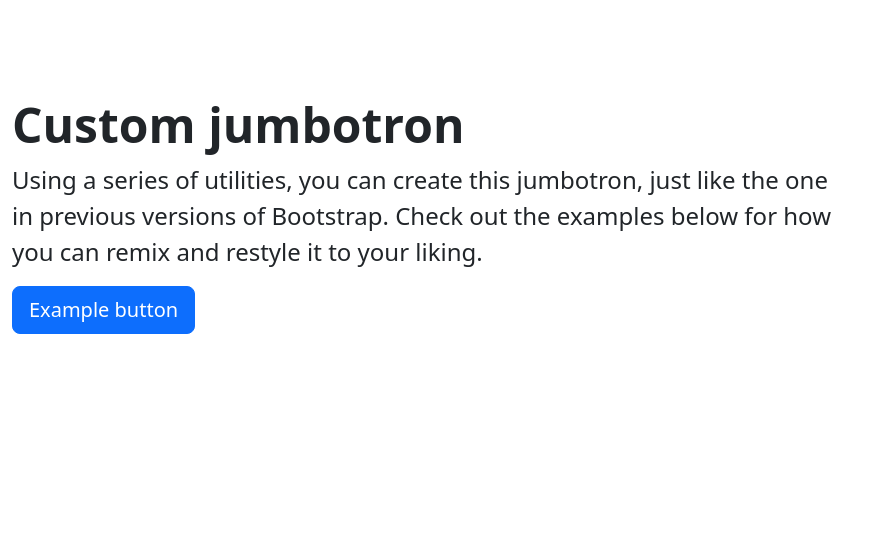
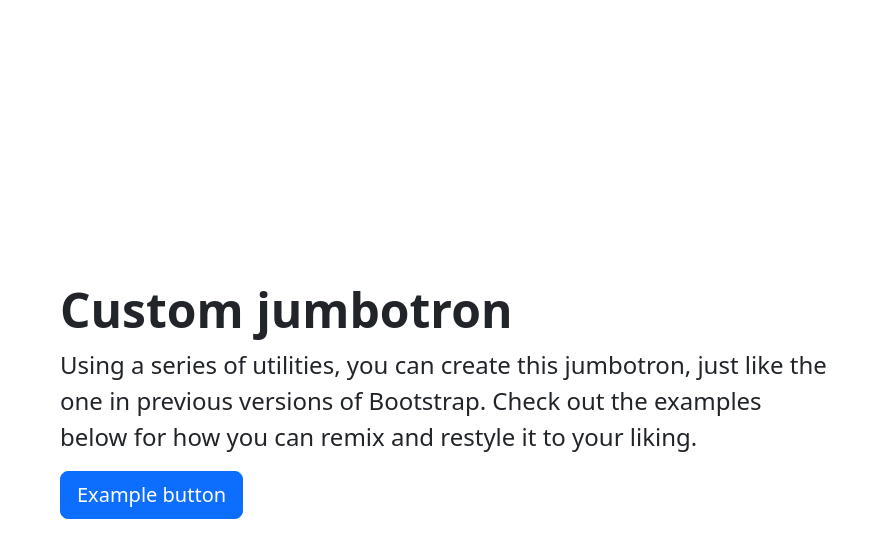
Before and after one commit to sehaj97/isehaj, a Next.js app: page / in a window 1280 px wide. Shown: the top 558 px of the page, without its empty margins (0-882 px from the left). Built offline with nearby package versions, Linux system fonts and the light colour scheme.

Commit message:
updated design for centering hero

```diff
--- a/src/components/Hero/index.js
+++ b/src/components/Hero/index.js
@@ -10,7 +10,7 @@
 
 function Hero() {
   return (
-    <Wrapper className="mx-auto my-auto py-5">
+    <Wrapper className="mx-auto my-auto p-5 d-flex align-items-center justify-content-start">
       <div className="container-fluid py-5">
         <h1 className="display-5 fw-bold">Custom jumbotron</h1>
         <p className="col-md-8 fs-4">
```
